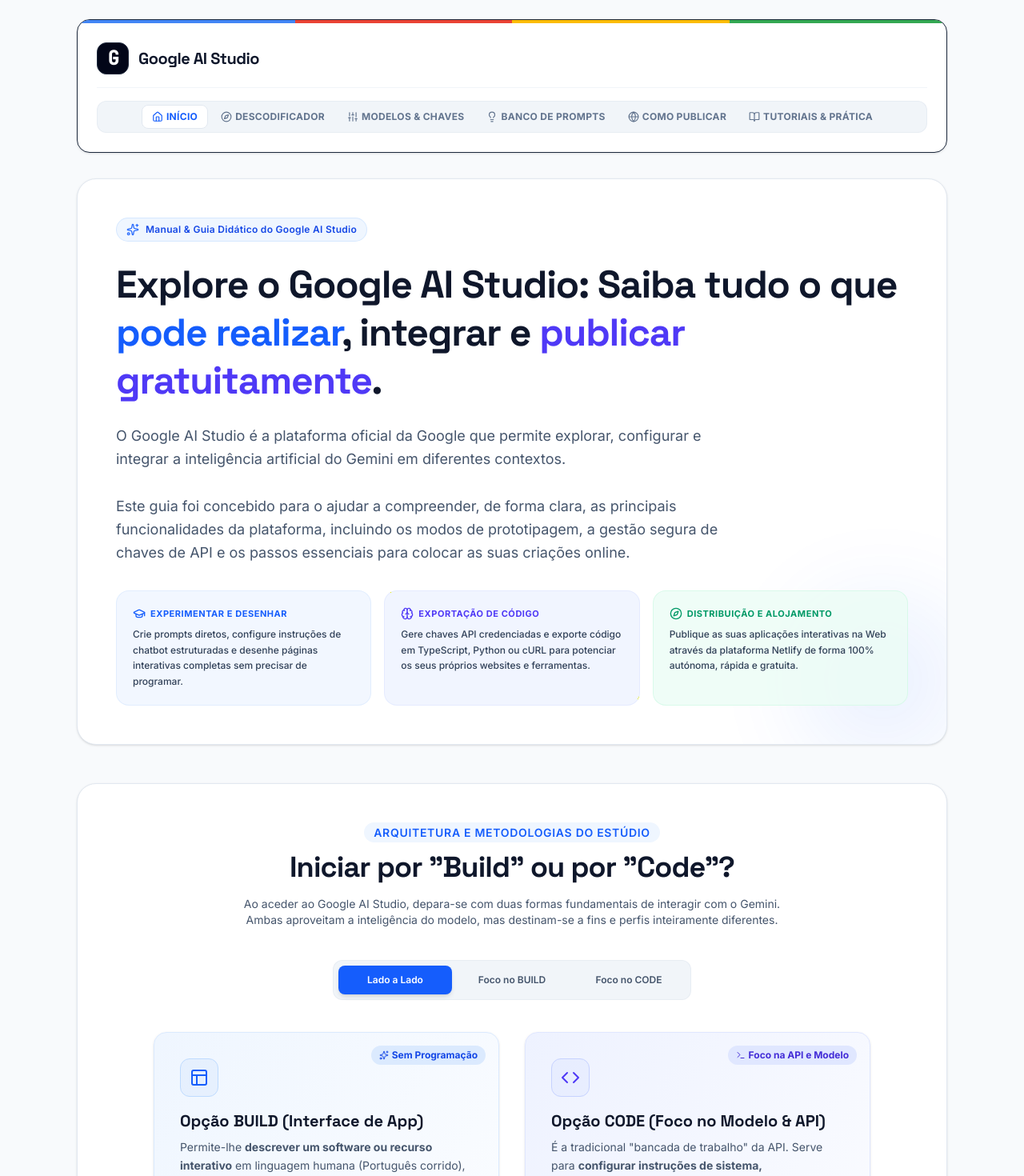
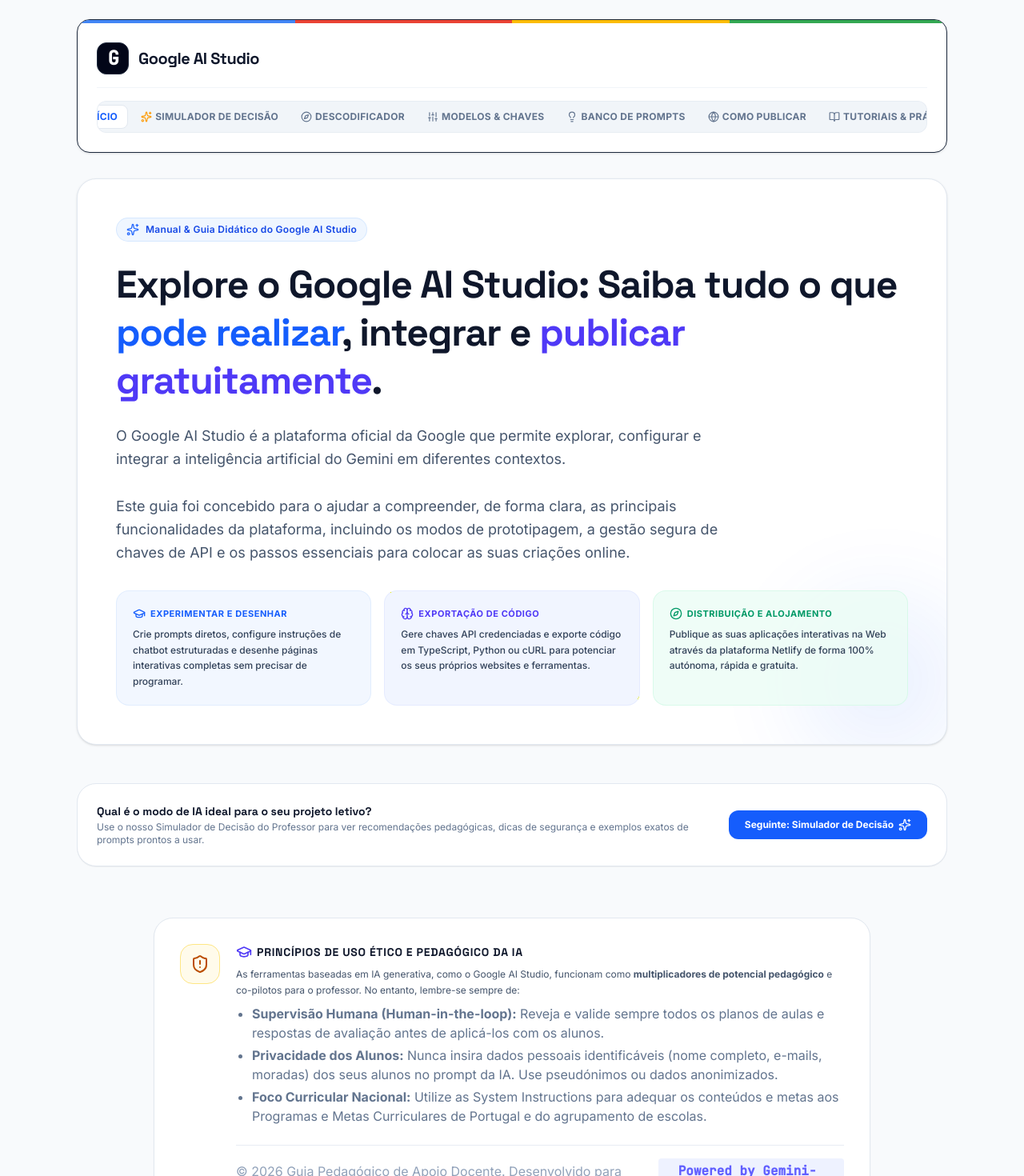
Before and after one commit to Profcarlaoliveira/GoogleAiStudio, a React (Vite) app: page / in a window 1280 px wide. Shown: the top 1470 px of the page at 80% size. Built offline with nearby package versions, Linux system fonts and the light colour scheme.

Commit message:
feat: add simulator tab to navigation
Include the simulator tab in the main application state and navigation menu to enable new interactive functionality.

```diff
--- a/src/App.tsx
+++ b/src/App.tsx
@@ -11,7 +11,7 @@
 import { motion, AnimatePresence } from "motion/react";
 
 export default function App() {
-  const [activeTab, setActiveTab ] = useState<'overview' | 'console' | 'models' | 'playground' | 'publishing' | 'tutorials'>('overview');
+  const [activeTab, setActiveTab ] = useState<'overview' | 'simulator' | 'console' | 'models' | 'playground' | 'publishing' | 'tutorials'>('overview');
 
   // Smoothly scroll back to the top on page/tab changes for absolute comfort
   useEffect(() => {
@@ -57,6 +57,14 @@
               >
                 <Home className="w-3.5 h-3.5 shrink-0" />
                 <span>Início</span>
+              </button>
+              <button
+                id="tab-btn-simulator"
+                onClick={() => setActiveTab('simulator')}
+                className={`flex items-center gap-1 py-1.5 px-2 md:px-2.5 lg:px-3 rounded-lg text-[9px] min-[395px]:text-[10px] md:text-[10.5px] lg:text-xs font-bold transition-all uppercase tracking-wide shrink-0 justify-center cursor-pointer ${activeTab === 'simulator' ? 'bg-white text-blue-600 shadow-3xs border border-slate-200' : 'text-slate-500 hover:text-slate-800 hover:bg-white/40'}`}
+              >
+                <Sparkles className="w-3.5 h-3.5 shrink-0 text-amber-500" />
+                <span>Simulador de Decisão</span>
               </button>
               <button
                 id="tab-btn-console"
@@ -118,17 +126,37 @@
             {activeTab === 'overview' && (
               <div className="space-y-6">
                 <Header />
+
+                {/* Visual wizard guide helper */}
+                <div className="bg-white border border-slate-200 p-6 rounded-3xl flex flex-col md:flex-row items-center justify-between gap-4 shadow-2xs mt-8 font-sans">
+                  <div className="text-left">
+                    <h4 className="font-bold text-slate-900 text-sm">Qual é o modo de IA ideal para o seu projeto letivo?</h4>
+                    <p className="text-xs text-slate-500 mt-0.5">Use o nosso Simulador de Decisão do Professor para ver recomendações pedagógicas, dicas de segurança e exemplos exatos de prompts prontos a usar.</p>
+                  </div>
+                  <button
+                    onClick={() => setActiveTab('simulator')}
+                    className="flex items-center gap-1.5 bg-blue-600 hover:bg-slate-900 text-white font-bold text-xs py-2.5 px-5 rounded-xl transition-all self-stretch md:self-auto justify-center cursor-pointer shrink-0 font-sans"
+                  >
+                    <span>Seguinte: Simulador de Decisão</span>
+                    <Sparkles className="w-4 h-4 text-white" />
+                  </button>
+                </div>
+              </div>
+            )}
+
+            {activeTab === 'simulator' && (
+              <div className="space-y-6">
                 <BuildVsCode />
 
                 {/* Visual wizard guide helper */}
                 <div className="bg-white border border-slate-200 p-6 rounded-3xl flex flex-col md:flex-row items-center justify-between gap-4 shadow-2xs mt-8 font-sans">
                   <div className="text-left">
-                    <h4 className="font-bold text-slate-900 text-sm">Gostaria de ver como navegar nos menus e ativas as ferramentas de IA?</h4>
+                    <h4 className="font-bold text-slate-900 text-sm">Gostaria de ver como navegar nos menus e ativar as ferramentas de IA?</h4>
                     <p className="text-xs text-slate-500 mt-0.5">Visite o descodificador interativo para ver em tempo real o potencial de cada botão da consola.</p>
                   </div>
                   <button
                     onClick={() => setActiveTab('console')}
-                    className="flex items-center gap-1.5 bg-blue-600 hover:bg-slate-900 text-white font-bold text-xs py-2.5 px-5 rounded-xl transition-all self-stretch md:self-auto justify-center cursor-pointer"
+                    className="flex items-center gap-1.5 bg-blue-600 hover:bg-slate-900 text-white font-bold text-xs py-2.5 px-5 rounded-xl transition-all self-stretch md:self-auto justify-center cursor-pointer shrink-0 font-sans"
                   >
                     <span>Seguinte: Descodificador da Consola</span>
                     <Compass className="w-4 h-4" />
```
